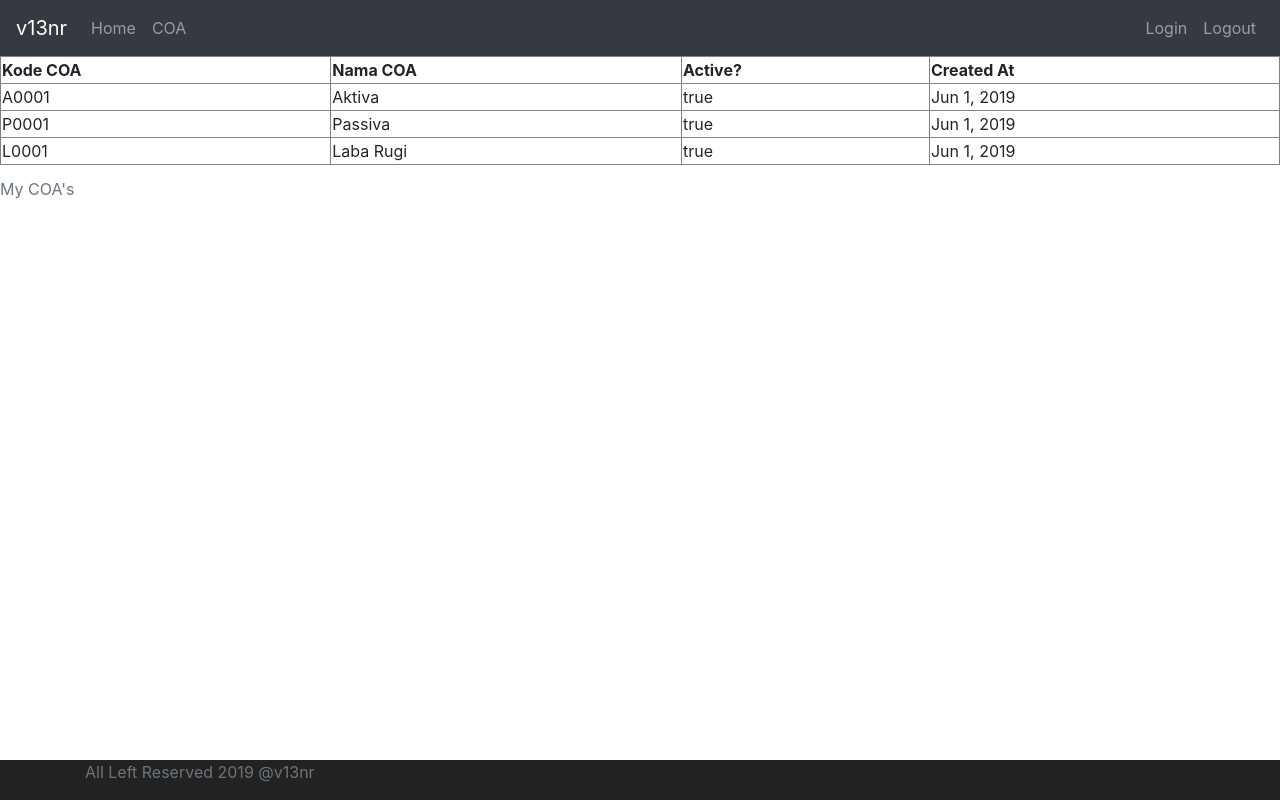
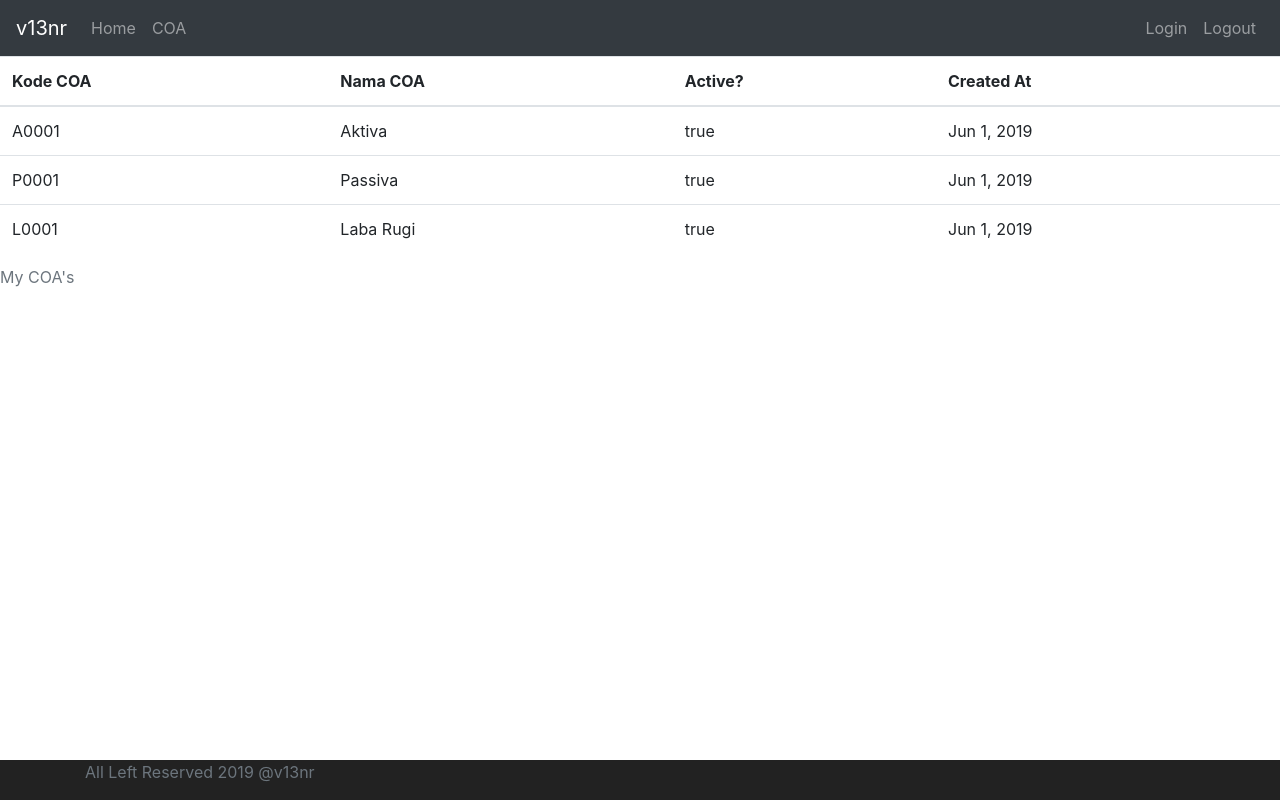
Before and after one commit to v13nr/coa-angular, an Angular app in the folder coa/: page /coas in a window 1280 px wide. Built offline with nearby package versions, Linux system fonts and the light colour scheme.

Commit message:
class="table"

```diff
--- a/coa/src/app/angular/list-coas/list-coas.component.html
+++ b/coa/src/app/angular/list-coas/list-coas.component.html
@@ -1,4 +1,4 @@
-<table width="100%" border="1" id="tabelcoa">
+<table width="100%"  id="tabelcoa" class="table">
   <caption>My COA's</caption>
   <thead>
     <tr>
```
